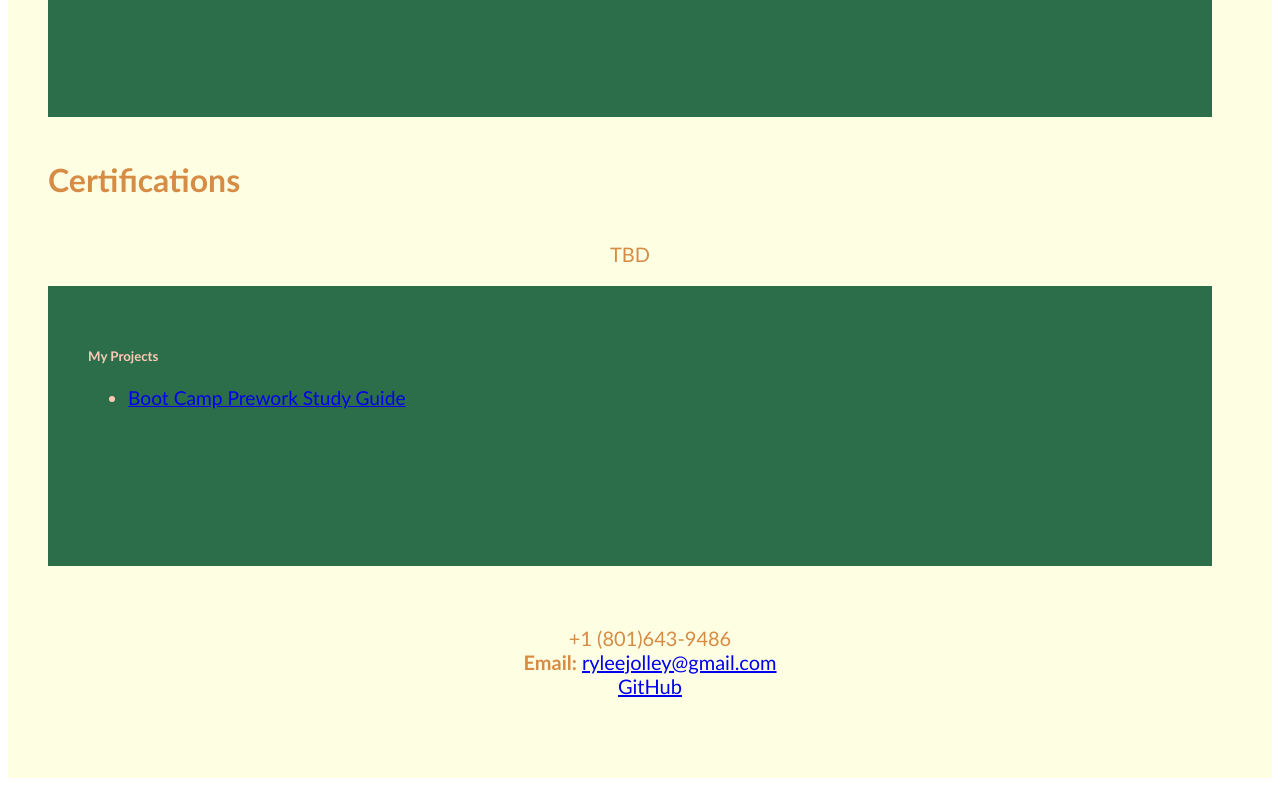
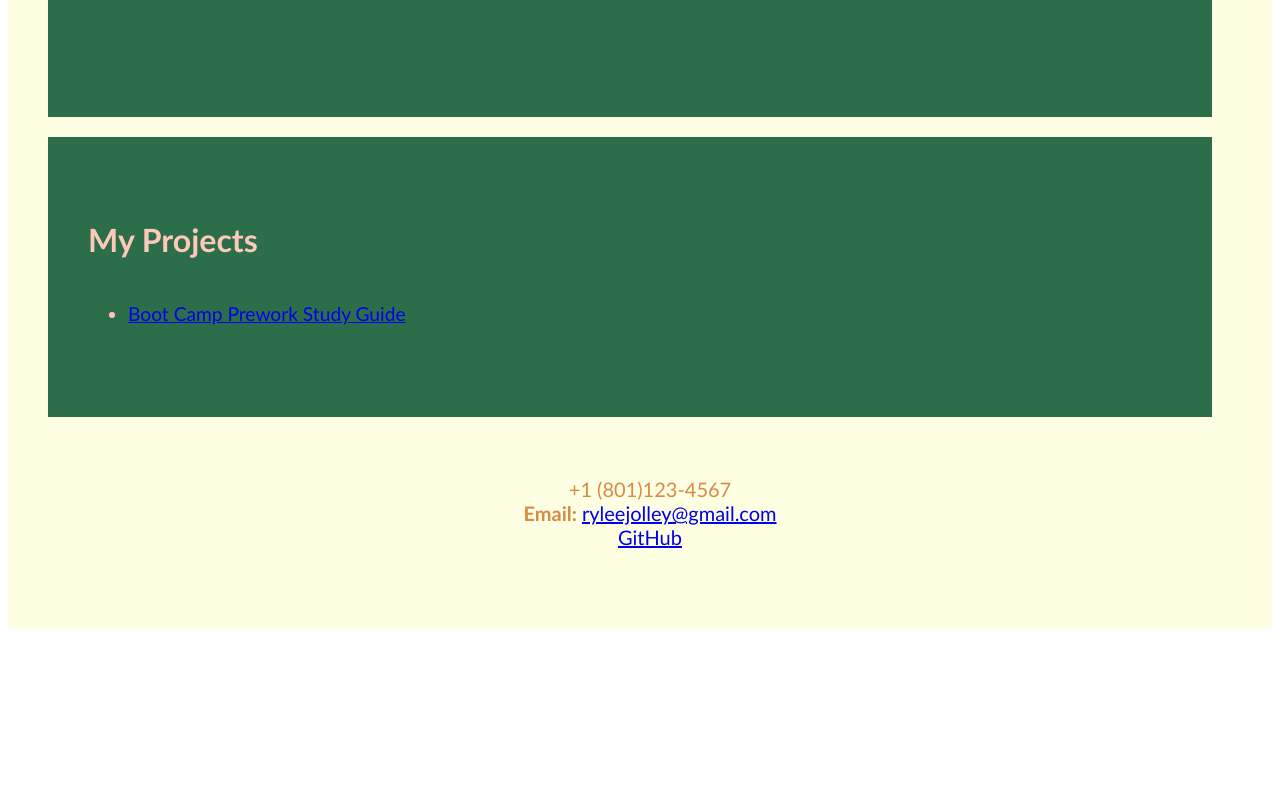
Before and after one commit to ryloaf/rylee-beginner-portfolio, a plain HTML site: page index.html in a window 1280 px wide. Shown: the part 607-1393 px from the top of the page. After the commit the page ends 1244 px from the top, so only its background shows below. Drawn offline with Linux system fonts and the light colour scheme.

Commit message:
Organized code, removed 'Certifications' section, and added comment to give credit for references used.

```diff
--- a/index.html
+++ b/index.html
@@ -1,12 +1,13 @@
-
 <!DOCTYPE html>
 <html>
+
+<!-- I referenced the HTML from Activity 05 in Module 01 as well as the challenge from Module 02, adding my own content and making adjustments to suite the layout I had planned -->
 
 <head>
     <title>Rylee Jolley's Portfolio</title>
     <meta charset="UTF-8" />
     <meta name="viewport" content="width=device-width, initial-scale=1" />
-
+    <link rel="resetsheet" href="./assets/css/set.css" />
     <link rel="stylesheet" type="text/css" href="./assets/css/style.css" />
 </head>
 
@@ -14,25 +15,17 @@
     <header>
       <h1>Rylee Jolley</h1>
       <h2>Junior Web Developer</h2>
-<!--
-      <section class="headshot">
-        <img src="https://via.placeholder.com/200" alt="placeholder image"/>
-      </section>
-    </header>
-  -->
-    <!-- Navbar -->
+
     <nav class="header">
       <nav>
       <ul>
         <li><a href="#about-me">About Me</a></li>
-        <li><a href="#certifications">Certifications</a></li>
         <li><a href="#my-projects">My Projects</a></li>
         <li></li><a href="#contact-me">Contact Me</a></li>
       </ul>
       </nav>
     </nav>
 
-    <!-- Body -->
     <main>
       <div class="content">
         <div class="about-me">
@@ -46,54 +39,17 @@
           </p>
         </div>
 
-        <div class="certifications">
-            <h4 id="certifications">Certifications</h4>
-              <p>
-                TBD
-              </p>
-        </div>
-
         <div class="my-projects">
-          <h5 id="my-projects">My Projects</h5>
+          <h4 id="my-projects">My Projects</h5>
           <ul>
             <li><a href="https://ryloaf.github.io/prework-study-guide/">Boot Camp Prework Study Guide</a></li>
           </ul>
         </div>
+      </div>
 
-      </div>
-      <!-- Product Cards
-      <div class="products">
-        <section class="card">
-          <header>About Me</header>
-          <img src="./assets/images/camera.jpg" alt="camera" />
-          <p>Price: $300</p>
-        </section>
-        <section class="card">
-          <header>Certifications</header>
-          <img src="./assets/images/tablet.jpg" alt="tablet" />
-          <p>Price: $150</p>
-        </section>
-        <section class="card">
-          <header>My Projects</header>
-          <img src="./assets/images/toilet-paper.jpg" alt="toilet paper" />
-          <p>Price: $30</p>
-        </section>
-        <section class="card">
-          <header>Contact Me</header>
-
-          <ul>
-            <li>+1 (801)643-9486</li>
-            <li><strong>Email:</strong> <a href="#">ryleejolley@gmail.com</a></li>
-            <li><a href="https://github.com/ryloaf">GitHub</a></li>
-          </ul>
-        </section>
-      </div>
-    </main>
-  -->
-    <!-- Footer -->
     <footer class="footer">
         <ul id="contact-me">
-          <li>+1 (801)643-9486</li>
+          <li>+1 (801)123-4567</li>
           <li><strong>Email:</strong> <a href="#">ryleejolley@gmail.com</a></li>
           <li><a href="https://github.com/ryloaf">GitHub</a></li>
         </ul>
```
